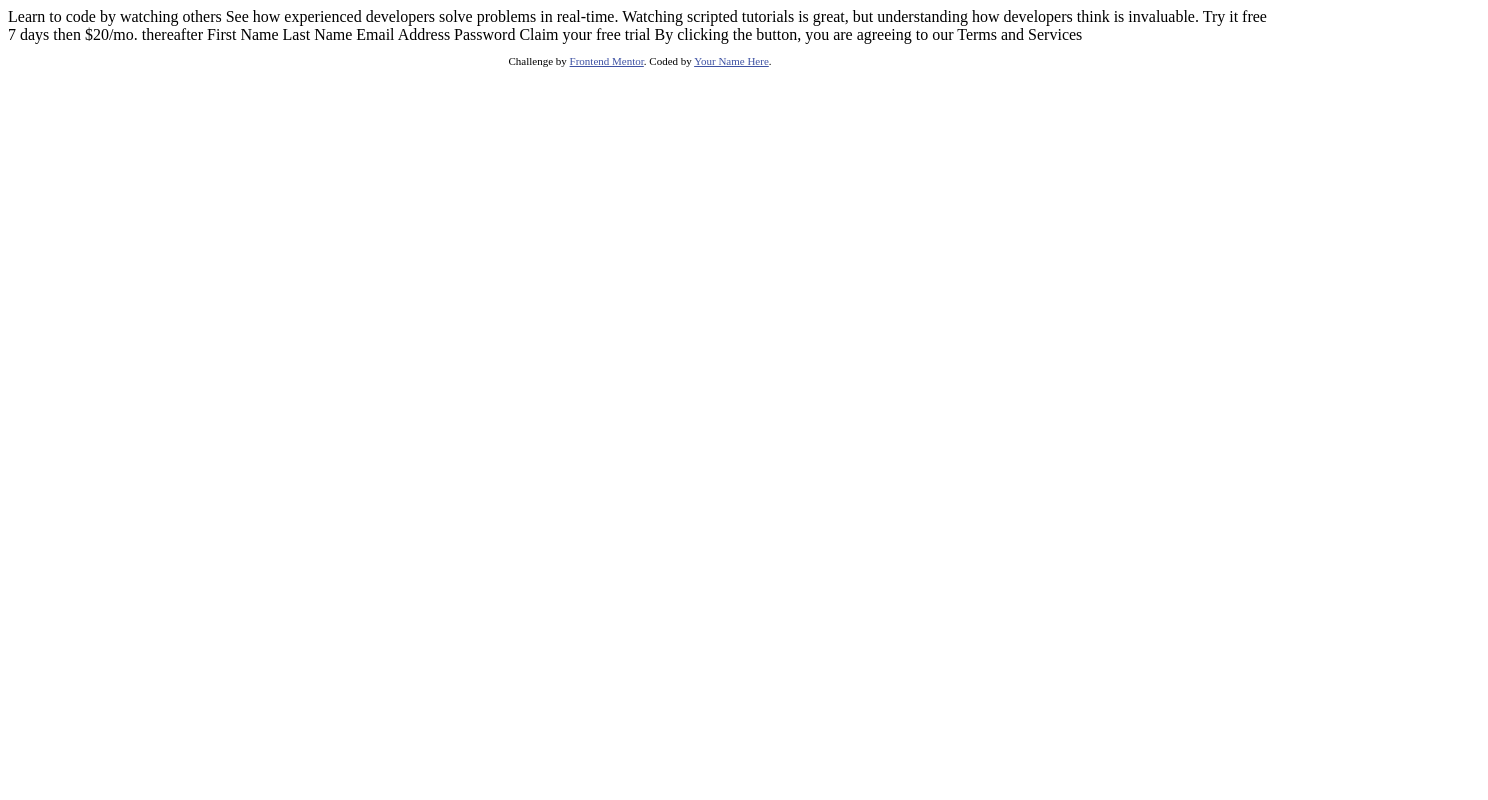
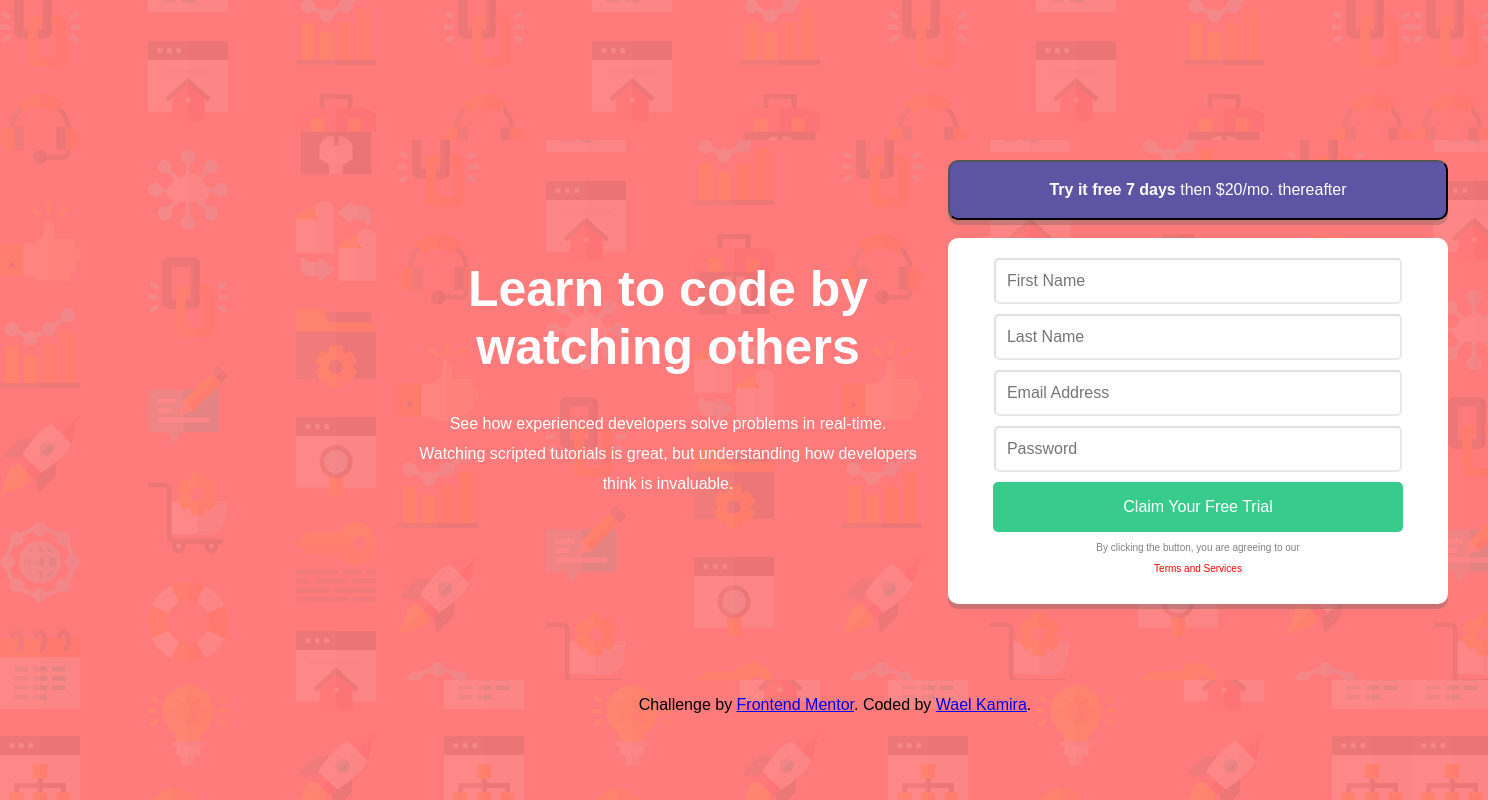
Before and after one commit to 202303-PRM-TR-FEW/signup-form-challenge-waelkamira, a plain HTML site: page index.html in a window 1280 px wide. Shown: the whole page, 1488 px wide, since content can reach past the window. Drawn offline with Linux system fonts and the light colour scheme.

Commit message:
Assign Completed

```diff
--- a/index.html
+++ b/index.html
@@ -7,16 +7,75 @@
   <link rel="icon" type="image/png" sizes="32x32" href="./images/favicon-32x32.png">
 
   <title>Frontend Mentor | Intro component with sign up form</title>
-
+  <link rel="stylesheet" href="./style.css">
   <!-- Feel free to remove these styles or customise in your own stylesheet 👍 -->
   <style>
-    .attribution { font-size: 11px; text-align: center; }
-    .attribution a { color: hsl(228, 45%, 44%); }
+    /* .attribution { font-size: 11px; text-align: center; }
+    .attribution a { color: hsl(228, 45%, 44%); } */
   </style>
 </head>
 <body>
+  <div class="grid-container">
+    <div class="grad-item child1">
+      <div>
+        <h1>Learn to code by watching others</h1>
+      </div>
+    <div>
+      <p id="paragraph">See how experienced developers solve problems in real-time. Watching scripted tutorials is great,
+      but understanding how developers think is invaluable. </p>
+    </div>
+    </div>
+    <div class="grad-item child2">
+      <div>
+        <button id="upButton"> <b>Try it free 7 days</b> then $20/mo. thereafter</button>
+      </div>
+      <br>
+      <form id="form">
+        <div>
+          <label for="First Name"></label>
+          <input class="child" type="text" id="FirstName" placeholder="  First Name">
+        </div>
 
-  Learn to code by watching others
+        <div>
+          <label for="Last Name"></label>
+          <input class="child" type="text" id="LastName" placeholder="  Last Name">
+        </div>
+
+        <div>
+          <label for="Email Address"></label>
+          <input class="child" type="text" id="Email" placeholder="  Email Address">
+        </div>
+
+        <div>
+          <label for="Password"></label>
+          <input class="child" type="Password" id="Password" placeholder="  Password">
+        </div>
+
+        <div>
+          <button type="submit" id="submit">Claim Your Free Trial</button>
+        </div>
+
+        <div>
+          <p id="lastPara">By clicking the button, you are agreeing to our</p>
+          <p id="Terms"> Terms and Services</p>
+        </div>
+      </form>
+    </div>
+  </div>
+
+
+
+
+
+
+
+
+
+
+
+
+
+  <!-- Learn to code by watching others
 
   See how experienced developers solve problems in real-time. Watching scripted tutorials is great,
   but understanding how developers think is invaluable.
@@ -31,12 +90,13 @@
   Claim your free trial
 
   By clicking the button, you are agreeing to our Terms and Services
-
+   -->
   <footer>
     <p class="attribution">
       Challenge by <a href="https://www.frontendmentor.io?ref=challenge" target="_blank">Frontend Mentor</a>.
-      Coded by <a href="#">Your Name Here</a>.
+      Coded by <a href="#">Wael Kamira</a>.
     </p>
   </footer>
+  <script defer src="./script.js"></script>
 </body>
 </html>
--- /dev/null
+++ b/script.js
@@ -0,0 +1,33 @@
+const form = document.getElementById('form');
+const firstName = document.getElementById('FirstName');
+const lastName = document.getElementById('LastName');
+const email = document.getElementById('Email');
+const password = document.getElementById('Password');
+
+function checkInputs(){
+    let firstNameValue = firstName.value.trim();
+    let lastNameValue = lastName.value.trim();
+    let emailValue = email.value.trim();
+    let passwordValue = password.value.trim();
+
+    if (firstNameValue === ''){
+        alert('First Name Cannot be empty')
+    }
+
+    if (lastNameValue === ''){
+        alert('Last Name Cannot be empty')
+    }
+    let charcters =  /^[a-zA-Z0-9.!#$%&'*+/=?^_`{|}~-]+@[a-zA-Z0-9-]+(?:\.[a-zA-Z0-9-]+)*$/
+    if (emailValue.match(charcters)){
+        return true
+    } else {
+        alert('Looks like this is not an email')
+    }
+
+    if (passwordValue === '') {
+        alert('Password Cannot be empty')
+    }
+
+}
+
+form.addEventListener('submit', checkInputs)
--- /dev/null
+++ b/style.css
@@ -0,0 +1,193 @@
+body {
+    background-image: url(images/bg-intro-desktop.png);
+
+}
+
+.grid-container {
+    background-color: hsl(0, 100%, 74%);
+    background-image: url(images/bg-intro-mobile.png);
+    padding: 20px;
+    text-align: center;
+    color: white;
+    width: 320px;
+
+}
+
+#paragraph{
+    margin-bottom: 50px;
+    line-height: 25px;
+}
+#upButton {
+    background-color: #5d54a3;
+    height: 80px;
+    min-width: 300px;
+    padding-left: 50px;
+    padding-right: 50px;
+    font-size: 16px;
+    border-radius: 10px;
+    color: white;
+    box-shadow: 0px 5px rgba(91, 91, 91, 0.299);
+    font-family: 'Poppins', sans-serif;
+    font-weight: 400;
+    line-height: 30px;
+}
+
+#form {
+    background-color: white;
+    border-radius: 10px;
+    padding: 20px;
+    margin-bottom: 30px;
+    font-family: 'Poppins', sans-serif;
+    font-weight: 400;
+    font-size: 16px;
+    box-shadow: 0px 5px rgba(91, 91, 91, 0.299);
+}
+
+.child {
+    margin-bottom: 10px;
+    border-radius: 5px;
+    font-family: 'Poppins', sans-serif;
+    font-weight: 400;
+    font-size: 16px;
+    min-width: 250px;
+    height: 50px;
+    border-color: rgba(0, 0, 0, 0.124);
+}
+
+#lastPara{
+    color: gray;
+    border-radius: 5px;
+    font-family: 'Poppins', sans-serif;
+    font-weight: 400;
+    font-size: 10px;
+}
+
+#Terms{
+    color: red;
+    font-weight: 400;
+    font-size: 10px;
+}
+
+#submit {
+background-color: hsl(154, 59%, 51%);
+color: white;
+min-width: 260px;
+height: 60px;
+border-radius: 5px;
+font-size: 16px ;
+border-color:rgba(240, 248, 255, 0);
+font-family: 'Poppins', sans-serif;
+}
+
+@media (min-width:500px){
+    body {
+        background-color: hsl(0, 100%, 74%);
+        background-image: url(images/bg-intro-desktop.png);
+        padding-left: 390px;
+        padding-top: 131.5px ;
+        font-family: 'Poppins', sans-serif;
+        text-align: center;
+    }
+
+    .grid-container {
+        background-color: hsl(0, 100%, 74%);
+        background-image: url(images/bg-intro-desktop.png);
+        padding: 20px;
+        text-align: center;
+        color: white;
+        display: grid;
+        grid-template-columns: auto auto;
+        grid-template-rows: auto;
+        grid-auto-flow: row;
+        height: 500px;
+        width: 1050px;
+        gap: 10px;
+
+
+    }
+
+    .child1 {
+
+    width: 500px;
+    height: 500px;
+    text-align: center;
+    }
+
+    .child2 {
+
+        width: 500px;
+        height: 500px;
+        }
+
+    #paragraph{
+        margin-bottom: 50px;
+        align-self: self-end;
+        border: #5d54a3;
+        line-height: 30px;
+
+    }
+
+    h1{
+        border-color: aquamarine;
+        margin-top: 100px;
+        font-size: 50px;
+    }
+
+    #upButton {
+        background-color: #5d54a3;
+        width: 500px;
+        height: 60px;
+        font-size: 16px;
+        border-radius: 10px;
+        color: white;
+        box-shadow: 0px 5px rgba(91, 91, 91, 0.299);
+        font-family: 'Poppins', sans-serif;
+        font-weight: 400;
+    }
+
+    #form {
+        background-color: white;
+        border-radius: 10px;
+        font-family: 'Poppins', sans-serif;
+        font-weight: 400;
+        font-size: 16px;
+        box-shadow: 0px 5px rgba(91, 91, 91, 0.299);
+    }
+
+    .child {
+        margin-bottom: 10px;
+        border-radius: 5px;
+        font-family: 'Poppins', sans-serif;
+        font-weight: 425;
+        font-size: 16px;
+        min-width: 400px;
+        height: 40px;
+        border-color: rgba(0, 0, 0, 0.124);
+
+    }
+
+
+    #lastPara{
+        color: gray;
+        border-radius: 5px;
+        font-family: 'Poppins', sans-serif;
+        font-weight: 400;
+        font-size: 10px;
+    }
+
+    #Terms{
+        color: red;
+        font-weight: 400;
+        font-size: 10px;
+    }
+
+    #submit {
+    background-color: hsl(154, 59%, 51%);
+    color: white;
+    min-width: 410px;
+    height: 50px;
+    border-radius: 5px;
+    font-size: 16px ;
+    border-color:rgba(240, 248, 255, 0);
+    }
+}
```
